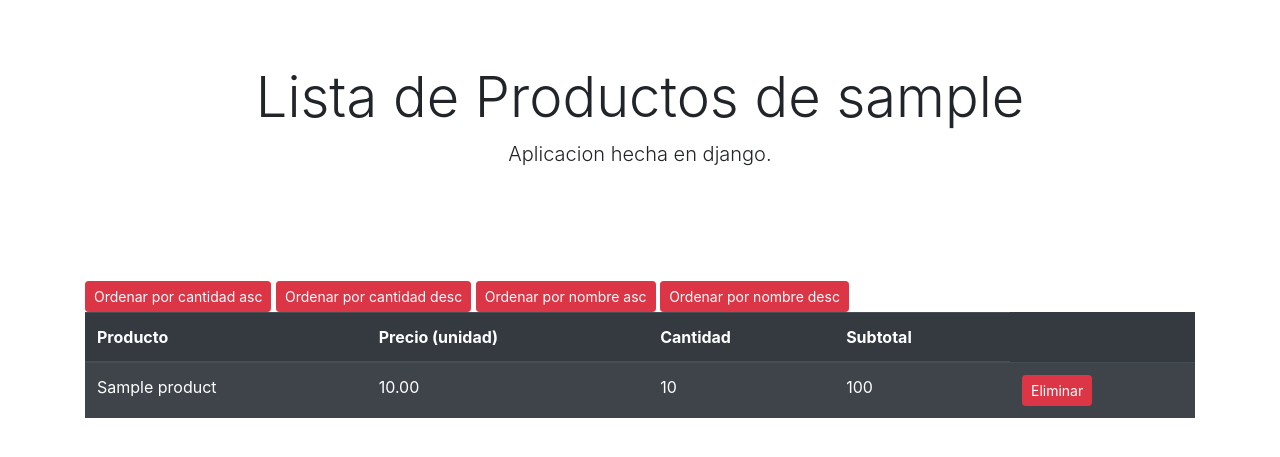
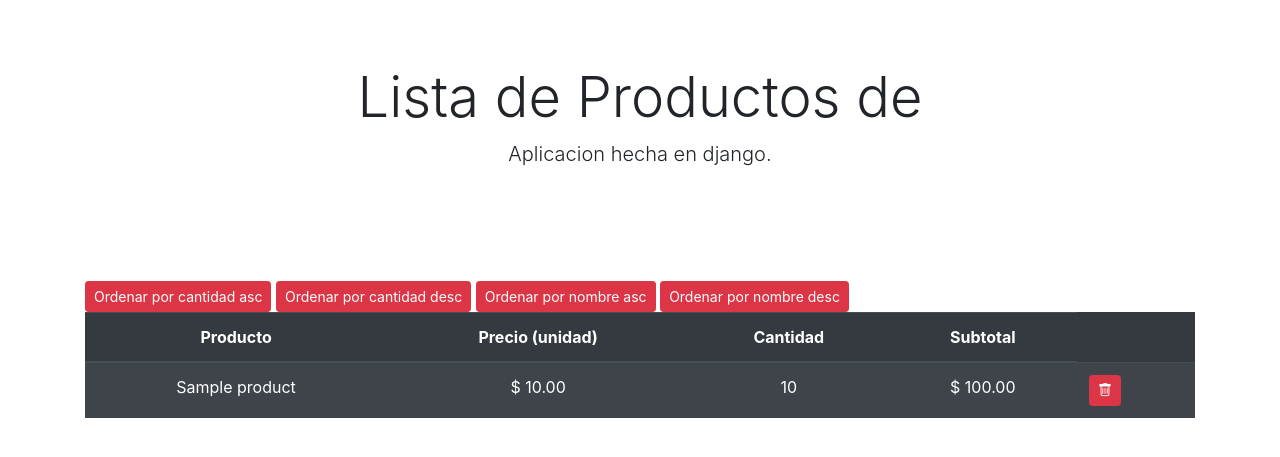
Before and after one commit to gaston38kpo/Tzuzulcode-TiendaMessirvEcommerce, a Django app: page /cart/ in a window 1280 px wide. Shown: the part 56-513 px from the top of the page. Run offline with Django 3.2, Linux system fonts and the light colour scheme; a user stored in the database is signed in; tables that the repository leaves empty hold one stand-in row (values such as "Sample post"); some libraries are stand-ins or nearby versions.

Commit message:
Adding trash icon and adding subtotal method

```diff
--- a/cart/models.py
+++ b/cart/models.py
@@ -29,3 +29,6 @@
 
     def __str__(self):
         return f"id: {self.id} price: ${self.product_fk.price} quantity: ({self.quantity})"
+
+    def subtotal(self):
+        return self.quantity * self.product_fk.price
--- a/cart/views.py
+++ b/cart/views.py
@@ -6,7 +6,7 @@
     cart = Cart.objects.filter(user=request.user).get()
     cart_products = CartProduct.objects.filter(cart_fk=cart.id).all()
 
-    return render(request, 'cart.html', context={'cart': cart, 'cart_products': cart_products})
+    return render(request, 'cart.html', context={'cart_products': cart_products})
 
 
 def delete_product_from_cart(request, cart_product_id):
@@ -28,4 +28,4 @@
     elif sort == 'name_desc':
         cart_products = cart_products.order_by('-product_fk__name')
 
-    return render(request, 'cart.html', context={'cart': cart, 'cart_products': cart_products})
+    return render(request, 'cart.html', context={'cart_products': cart_products})
--- a/templates/cart.html
+++ b/templates/cart.html
@@ -9,6 +9,9 @@
     <!-- Bootstrap -->
     <link rel="stylesheet" href="https://cdn.jsdelivr.net/npm/bootstrap@4.6.0/dist/css/bootstrap.min.css"
         integrity="sha384-B0vP5xmATw1+K9KRQjQERJvTumQW0nPEzvF6L/Z6nronJ3oUOFUFpCjEUQouq2+l" crossorigin="anonymous">
+
+    <!-- Bootstrap Icons-->
+    <link rel="stylesheet" href="https://cdn.jsdelivr.net/npm/bootstrap-icons@1.7.0/font/bootstrap-icons.css">
 
 </head>
 
@@ -41,7 +44,7 @@
 <a class="btn btn-danger btn-sm" href="{% url 'sort_cart_products' 'name_asc' %}">Ordenar por nombre asc</a>
 <a class="btn btn-danger btn-sm" href="{% url 'sort_cart_products' 'name_desc' %}">Ordenar por nombre desc</a>
 
-    <table class="table table-striped table-dark">
+    <table class="table table-striped table-dark text-center">
         <thead>
             <tr>
                 <th scope="col">Producto</th>
@@ -54,13 +57,18 @@
             {% for product_cart in cart_products %}
             <tr>
                 <td scope="row">{{ product_cart.product_fk.name }}</td>
-                <td scope="row">{{ product_cart.product_fk.price }}</td>
+                <td scope="row"> $ {{ product_cart.product_fk.price }}</td>
                 <td scope="row">{{ product_cart.quantity }}</td>
-                <!-- esto multiplica el precio por la cantidad -->
-                <td scope="row">{% widthratio product_cart.quantity 1 product_cart.product_fk.price %}</td>
+                <td scope="row"> $ {{ product_cart.subtotal }}</td>
 
                 <td>
-                    <a class="btn btn-danger btn-sm" href="{% url 'delete_product_from_cart' product_cart.id %}">Eliminar</a>
+                    <div class="row">
+                        <div class="col-3">
+                            <a class="btn btn-danger btn-sm" href="{% url 'delete_product_from_cart' product_cart.id %}">
+                                <i class="bi bi-trash"></i>
+                            </a>
+                        </div>
+                    </div>
                 </td>
             </tr>
             {% endfor %}
```
